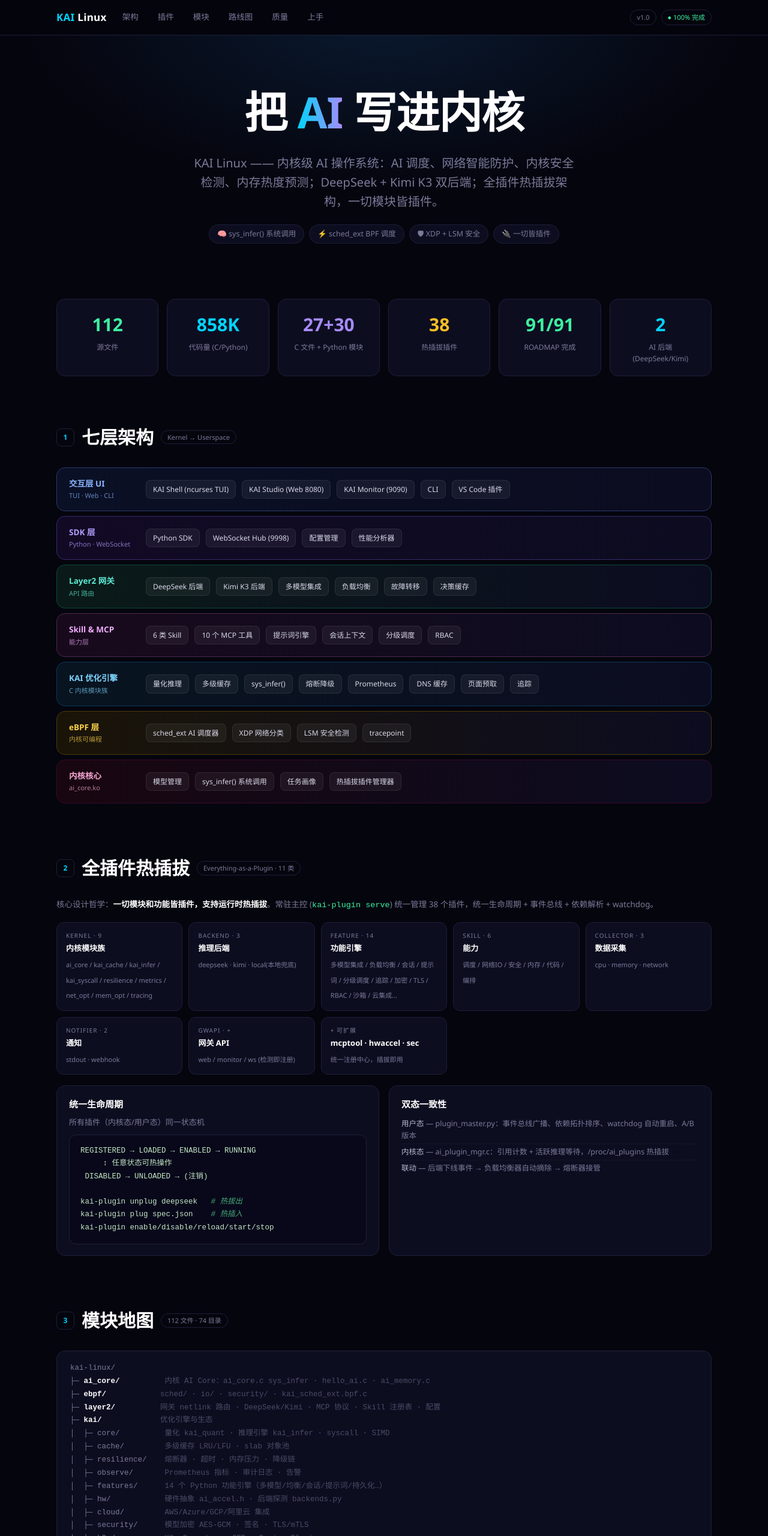
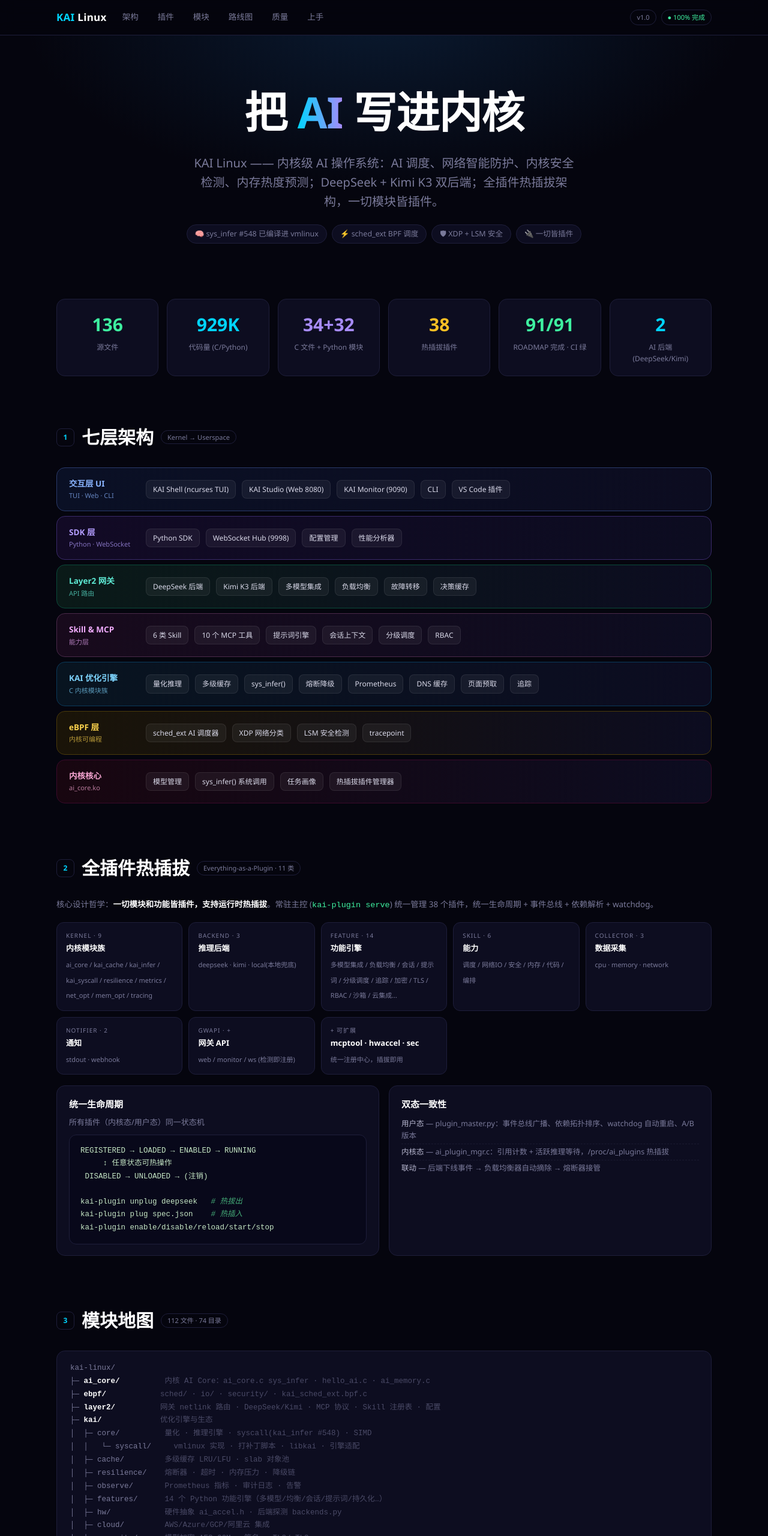
Before and after one commit to Cheng12443/AI_Linux, a plain HTML site: page docs/KAI-Linux.html in a window 1280 px wide. Shown: the top 2560 px of the page at 60% size. Drawn offline with Linux system fonts and the light colour scheme.

Commit message:
docs: KAI-Linux.html 同步 — sys_infer#548 已集成内核 / 133 文件 / CI 全绿

```diff
--- a/docs/KAI-Linux.html
+++ b/docs/KAI-Linux.html
@@ -266,7 +266,7 @@ footer{padding:40px 0;text-align:center;color:var(--dim2);font-size:12px;border-
   <h1>把 <span>AI</span> 写进内核</h1>
   <p class="sub">KAI Linux —— 内核级 AI 操作系统：AI 调度、网络智能防护、内核安全检测、内存热度预测；DeepSeek + Kimi K3 双后端；全插件热插拔架构，一切模块皆插件。</p>
   <div class="chip">
-    <span>🧠 sys_infer() 系统调用</span>
+    <span>🧠 sys_infer #548 已编译进 vmlinux</span>
     <span>⚡ sched_ext BPF 调度</span>
     <span>🛡 XDP + LSM 安全</span>
     <span>🔌 一切皆插件</span>
@@ -276,11 +276,11 @@ footer{padding:40px 0;text-align:center;color:var(--dim2);font-size:12px;border-
 <div class="wrap">
   <!-- ================= 统计 ================= -->
   <div class="stats">
-    <div class="stat g"><b>112</b><em>源文件</em></div>
-    <div class="stat c"><b>858K</b><em>代码量 (C/Python)</em></div>
-    <div class="stat p"><b>27+30</b><em>C 文件 + Python 模块</em></div>
+    <div class="stat g"><b>136</b><em>源文件</em></div>
+    <div class="stat c"><b>929K</b><em>代码量 (C/Python)</em></div>
+    <div class="stat p"><b>34+32</b><em>C 文件 + Python 模块</em></div>
     <div class="stat a"><b>38</b><em>热插拔插件</em></div>
-    <div class="stat g"><b>91/91</b><em>ROADMAP 完成</em></div>
+    <div class="stat g"><b>91/91</b><em>ROADMAP 完成 · CI 绿</em></div>
     <div class="stat c"><b>2</b><em>AI 后端 (DeepSeek/Kimi)</em></div>
   </div>
 
@@ -351,7 +351,8 @@ kai-plugin enable/disable/reload/start/stop</pre>
 ├─ <span class="c">ebpf/</span>            <span class="r">sched/ · io/ · security/ · kai_sched_ext.bpf.c</span>
 ├─ <span class="c">layer2/</span>          <span class="r">网关 netlink 路由 · DeepSeek/Kimi · MCP 协议 · Skill 注册表 · 配置</span>
 ├─ <span class="c">kai/</span>             <span class="r">优化引擎与生态</span>
-│  ├─ core/          <span class="r">量化 kai_quant · 推理引擎 kai_infer · syscall · SIMD</span>
+│  ├─ core/          <span class="r">量化 · 推理引擎 · syscall(kai_infer #548) · SIMD</span>
+│  │   └─ syscall/     <span class="r">vmlinux 实现 · 打补丁脚本 · libkai · 引擎适配</span>
 │  ├─ cache/         <span class="r">多级缓存 LRU/LFU · slab 对象池</span>
 │  ├─ resilience/    <span class="r">熔断器 · 超时 · 内存压力 · 降级链</span>
 │  ├─ observe/       <span class="r">Prometheus 指标 · 审计日志 · 告警</span>
@@ -374,11 +375,12 @@ kai-plugin enable/disable/reload/start/stop</pre>
     <div class="sec-head"><div class="no">4</div><h2>关键能力</h2></div>
     <div class="grid2">
       <div class="feat"><h3>🧠 内核 AI</h3><ul>
-        <li><b>sys_infer()</b> — 推理作为系统调用（#548）</li>
+        <li><b>sys_infer() #548</b> — 已集成：vmlinux 实现 + libkai 库 + 引擎热插拔</li>
         <li><b>AI 调度</b> — sched_ext 完整 BPF 调度器，决策缓存 + NUMA 感知</li>
         <li><b>模型量化</b> — INT8/FP16/INT4 量化推理</li>
         <li><b>多级缓存</b> — 哈希表 + LRU/LFU + slab 对象池</li>
         <li><b>批处理 + 预热线程</b> — 合并推理请求，消除冷启动</li>
+        <li><b>AI 决策点</b> — sched_ext/XDP/LSM/vmscan 钩子内推理 + M1–M6 验收脚本</li>
       </ul></div>
       <div class="feat"><h3>🛡 安全 &amp; 可靠性</h3><ul>
         <li><b>XDP 异常检测</b> — 网卡层就地分类</li>
@@ -436,8 +438,8 @@ kai-plugin enable/disable/reload/start/stop</pre>
 
     <div class="qa-badge">
       <div class="qb"><b>0 / 0 / 0 / 0</b><small>CRITICAL·HIGH·MEDIUM·LOW</small></div>
-      <div class="qb"><b>1,766,778</b><small>压测总操作 · 0 错误</small></div>
-      <div class="qb"><b>3 项 Job</b><small>GitHub Actions CI</small></div>
+      <div class="qb"><b>100% · 0 错误</b><small>压测 11 模块 · 并发全绿</small></div>
+      <div class="qb"><b>3/3 Job 绿</b><small>GitHub Actions · 漏洞 0/0/0/0</small></div>
       <div class="qb"><b>5 / 5</b><small>本地质量门禁</small></div>
     </div>
 
@@ -472,7 +474,7 @@ kai-plugin enable/disable/reload/start/stop</pre>
         <ul>
           <li><b>仓库</b> — github.com/Cheng12443/AI_Linux</li>
           <li><b>最新</b> — 25 文件更新：安全修复 + 测试工具 + 全插件热插拔</li>
-          <li><b>120 文件</b> · main 分支 · Pages 托管本页</li>
+          <li><b>133 文件</b> · main 分支 · CI 全绿 · Pages 托管本页</li>
         </ul>
       </div>
     </div>
```
